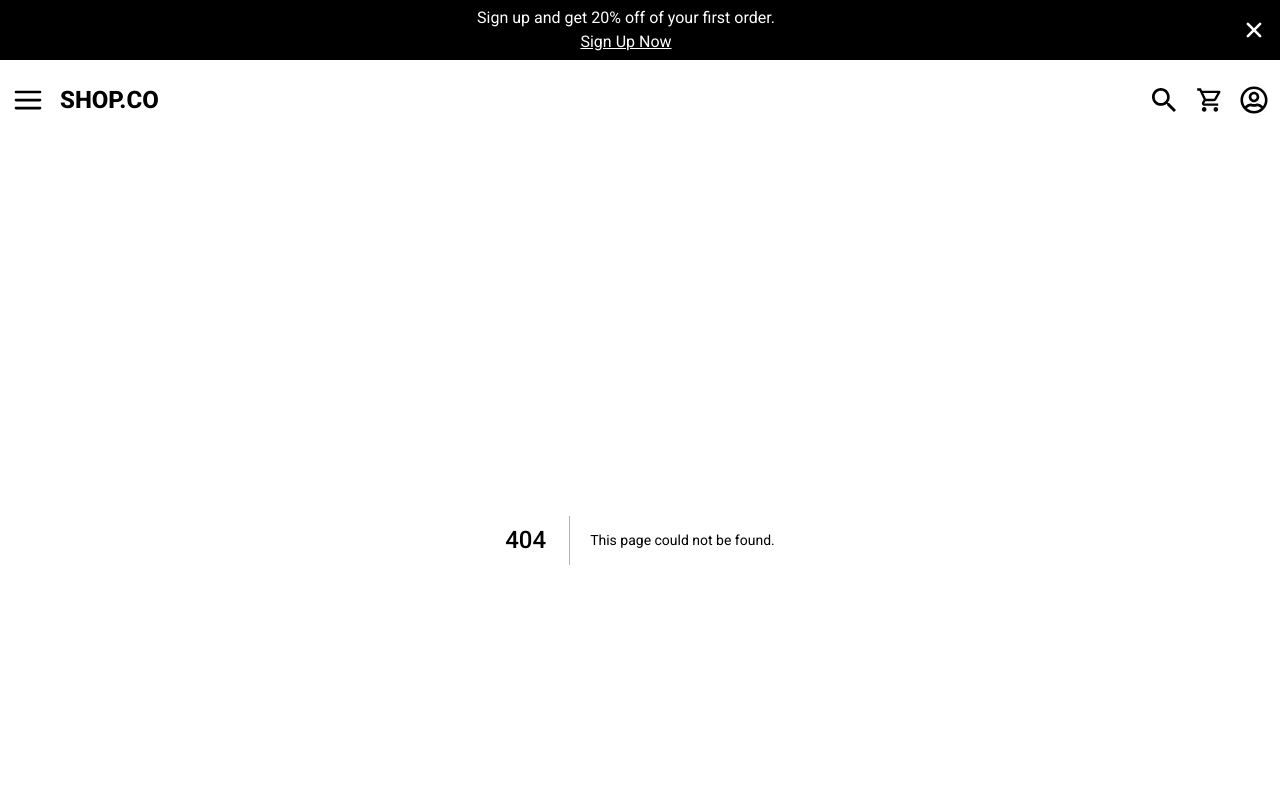
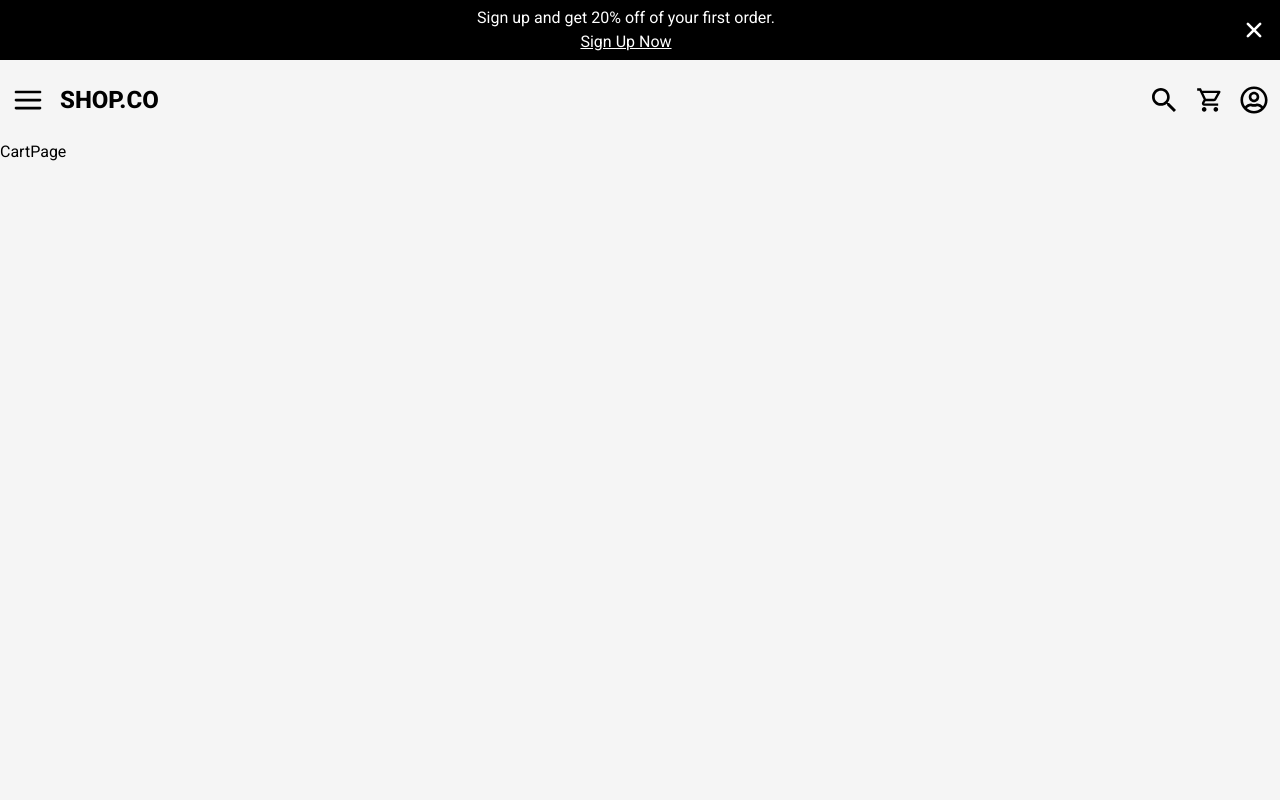
Before and after one commit to Kaydev-cmd/shop-co-web-app, a Next.js app: page /cart in a window 1280 px wide. Before the commit this address had no page. Shown: the top 800 px of the page. Built offline with nearby package versions, Linux system fonts and the light colour scheme.

Commit message:
feat: add basic CartPage component with placeholder content

```diff
--- /dev/null
+++ b/pages/cart/index.tsx
@@ -0,0 +1,7 @@
+import React from "react";
+
+const CartPage = () => {
+  return <div>CartPage</div>;
+};
+
+export default CartPage;
```
